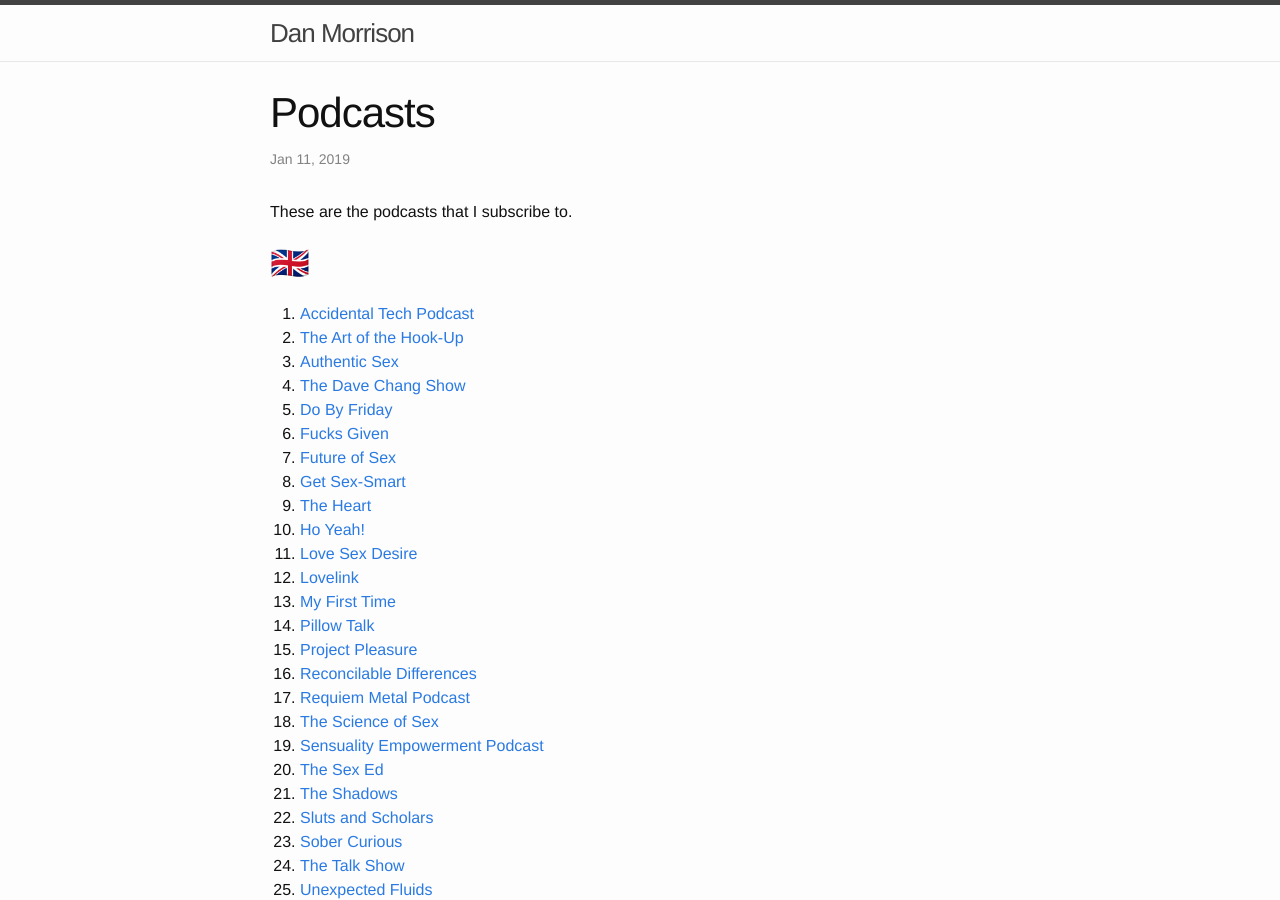
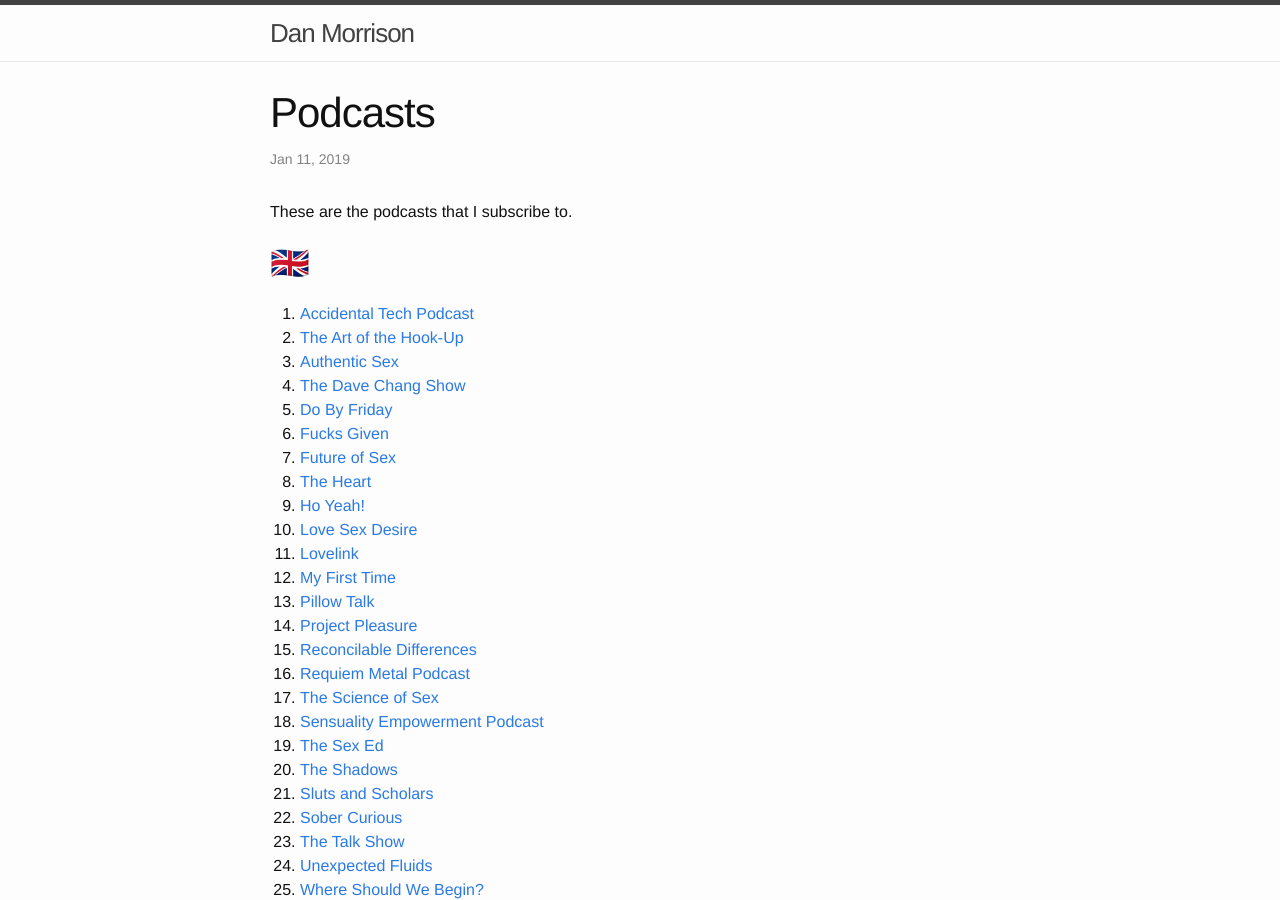
Before and after one commit to danmorrison/danmorrison.github.io, a Jekyll site: the page built from _posts/2019-01-11-podcasts.md, in a window 1280 px wide and 900 px high. Built offline with Jekyll 4.4.1, drawn with Linux system fonts in a browser that asks for light colours.

Commit message:
Remove Get Sex-Smart

```diff
--- a/_posts/2019-01-11-podcasts.md
+++ b/_posts/2019-01-11-podcasts.md
@@ -15,7 +15,6 @@
 1. [Do By Friday](https://podcasts.apple.com/podcast/id1169249168)
 1. [Fucks Given](https://podcasts.apple.com/podcast/id1444176549)
 1. [Future of Sex](https://podcasts.apple.com/podcast/id1127544978)
-1. [Get Sex-Smart](https://podcasts.apple.com/podcast/id1049173993)
 1. [The Heart](https://podcasts.apple.com/podcast/id595892633)
 1. [Ho Yeah!](https://podcasts.apple.com/podcast/id1477754105)
 1. [Love Sex Desire](https://podcasts.apple.com/podcast/id896494808)
```
